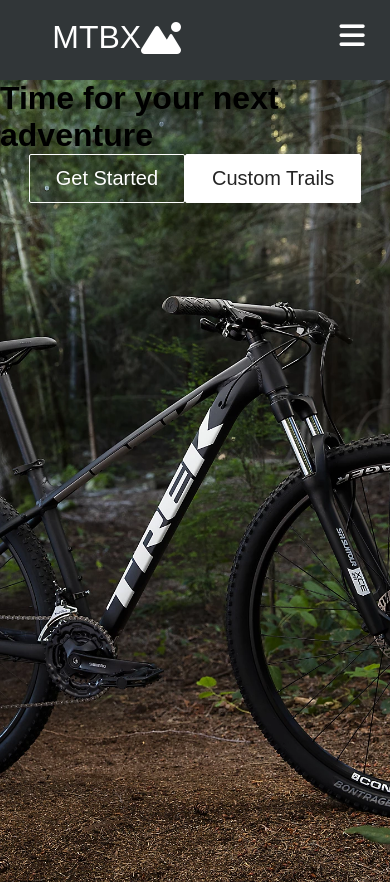
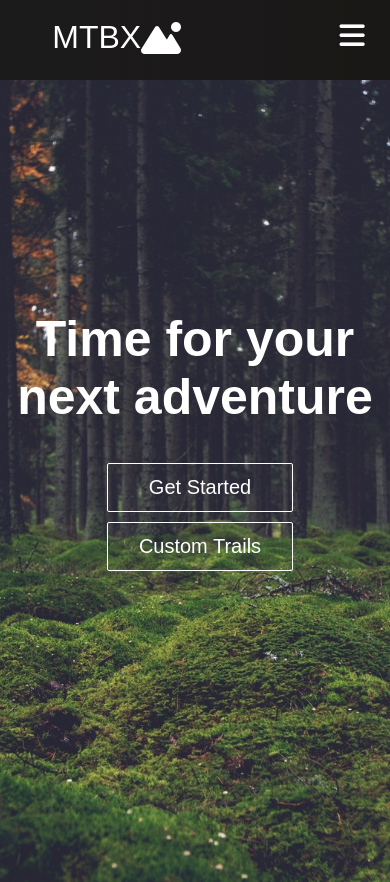
Before and after one commit to nosaile/MTBX, a React (Create React App) app: page / in a window 390 px wide. Built offline with nearby package versions, Linux system fonts and the light colour scheme.

Commit message:
add background image, improve homepage

```diff
--- a/src/components/HeroSection.css
+++ b/src/components/HeroSection.css
@@ -1,11 +1,49 @@
-
-.hero-container{
-background: url('../../public/assets/marlin5.png') center center/cover no-repeat;
+.hero-container {
+    background: url('../../public/assets/forest1.jpeg') center center/cover no-repeat;
     height: 95vh;
     width: 100%;
     display: flex;
     flex-direction: column;
     align-items: center;
+    justify-content: center;
+    text-align: center;
     box-shadow: black;
     object-fit: contain;
 }
+
+.hero-container>h1 {
+    color: white;
+    font-size: 100px;
+    margin-top: -100px;
+}
+
+.hero-btns {
+    margin-top: 32px;
+}
+
+.hero-btns .btn {
+    margin: 5px;
+}
+
+@media screen and (max-width: 1440px) {
+    .hero-container > h1{
+        font-size: 70px;
+        margin-top: -75px;
+    }
+}
+
+@media screen and (max-width: 768px) {
+    .hero-container > h1{
+        font-size: 50px;
+        margin-top: -75px;
+    }
+
+    .btn-mobile{
+        display: block;
+        text-decoration: none;
+    }
+
+    .btn{
+        width: 100%;
+    }
+}
--- a/src/components/HeroSection.js
+++ b/src/components/HeroSection.js
@@ -8,9 +8,9 @@ function HeroSection() {
         <div className="hero-container">
             <h1>Time for your next adventure</h1>
             <div className="hero-btns">
-                <Button className='btns' buttonStyle='btn--outline'
+                <Button className='btn' buttonStyle='btn--outline'
                     buttonSize='btn--large'>Get Started</Button>
-                    <Button className='btns' buttonStyle='btn--primary'
+                    <Button className='btn' buttonStyle='btn--outline'
                     buttonSize='btn--large'>Custom Trails</Button>
             </div>
         </div>
--- a/src/components/Navbar.css
+++ b/src/components/Navbar.css
@@ -1,5 +1,5 @@
 .navbar {
-    background: #313638;
+  background: linear-gradient(90deg, rgb(28, 27, 27) 0%, rgb(26, 23, 23) 100%);
   height: 80px;
   display: flex;
   justify-content: center;
```
Also changed, not shown: public/assets/forest1.jpeg (added). Lines whose indentation alone changed are shown as unchanged.
